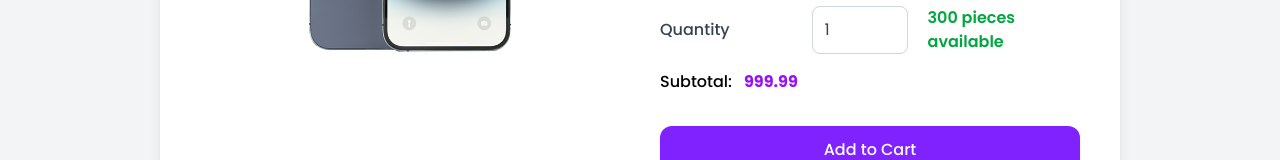
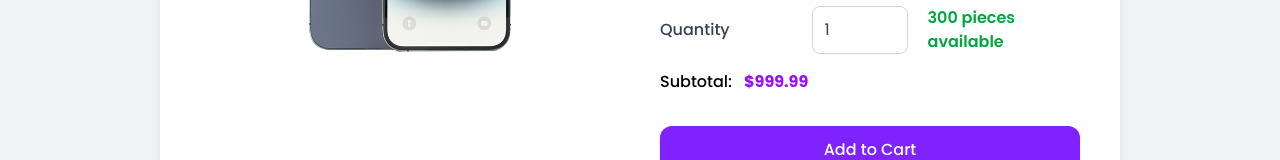
Before and after one commit to wefindways/Cruz-Pre-final-Exam, a React (Vite) app: page /details/1 in a window 1280 px wide. Shown: the part 608-768 px from the top of the page. Built offline with nearby package versions, Linux system fonts and the light colour scheme.

Commit message:
feat: add formatCurrency utility

```diff
--- a/src/components/ProductDetails.jsx
+++ b/src/components/ProductDetails.jsx
@@ -81,7 +81,7 @@ const ProductDetails = () => {
           <div className="mt-4">
             <span className="font-medium w-40">Subtotal:</span>
             <span className="ml-3 text-purple-600 font-bold">
-              {(selectedQuantity * product.price)}
+              {formatCurrency(selectedQuantity * product.price)}
             </span>
           </div>
 
--- /dev/null
+++ b/src/utils/formatCurrency.js
@@ -0,0 +1,9 @@
+export const formatCurrency = (amount, currency = "USD") => {
+  if (isNaN(amount)) return "$0.00";
+  return new Intl.NumberFormat("en-US", {
+    style: "currency",
+    currency,
+    minimumFractionDigits: 2,
+    maximumFractionDigits: 2,
+  }).format(amount);
+};
```
